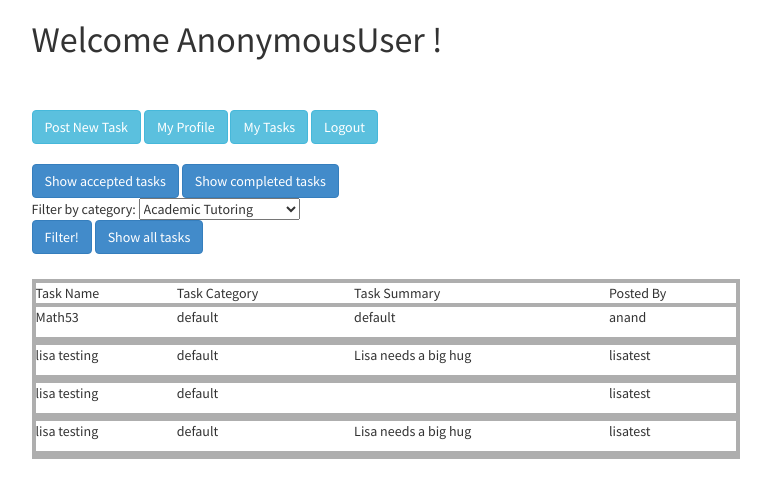
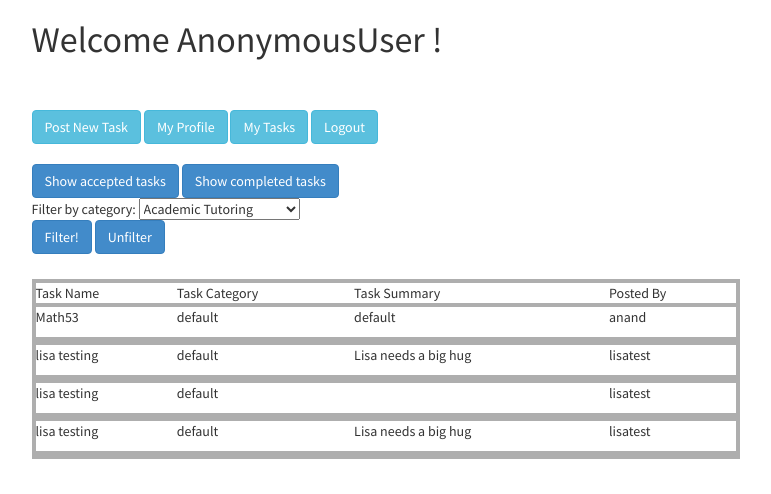
Before and after one commit to kayhuynh/CampusHelper, a Django app: template CampusHelperApp/templates/postBoard/alltasks.html in a window 1280 px wide. Shown: the top 494 px of the page, without its empty margins (136-907 px from the left). Run offline with Django 3.2, Linux system fonts and the light colour scheme; the template is opened without the code that fills it: values that come from a table or form of the project are taken from there, others are empty; data comes from the database, SQL or seed files in the repository; parts of the project's set-up code (start-up, migrations or seed data) failed here and were passed over; some libraries are stand-ins or nearby versions.

Commit message:
clarify a few things

```diff
--- a/CampusHelperApp/models.py
+++ b/CampusHelperApp/models.py
@@ -13,7 +13,7 @@ class User(models.Model):
     email = models.EmailField(max_length = 254)
     description = models.TextField(max_length = None)
     cookieID = models.BigIntegerField(unique = True)
-    # self.tasksCreated, self.tasksAccepted from Task ForeignKeys
+    # self.tasksCreated.all(), self.tasksAccepted.all() from Task ForeignKeys
 
     def __str__(self):
         return self.username
--- a/CampusHelperApp/templates/postBoard/alltasks.html
+++ b/CampusHelperApp/templates/postBoard/alltasks.html
@@ -33,7 +33,7 @@
             Filter!
         </button>
         <button onclick="window.location.href='/alltasks'" class="btn btn-primary">
-            Show all tasks
+            Unfilter
         </button>
     </div>
 </div>
```
Also changed, not shown: 1 other file.
